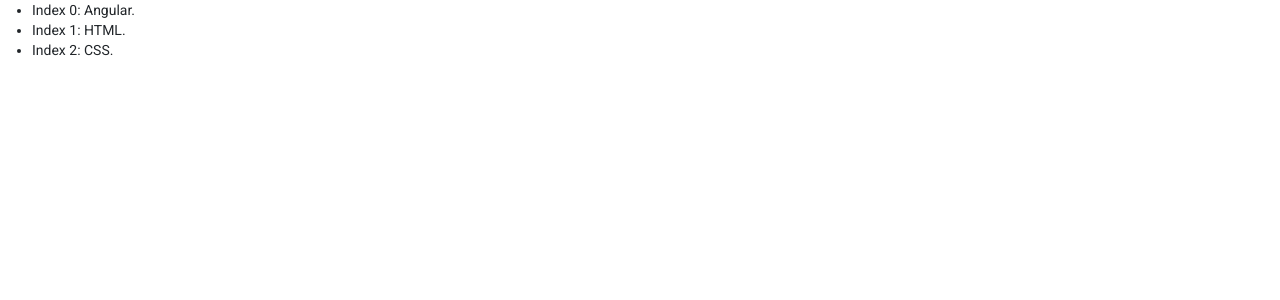
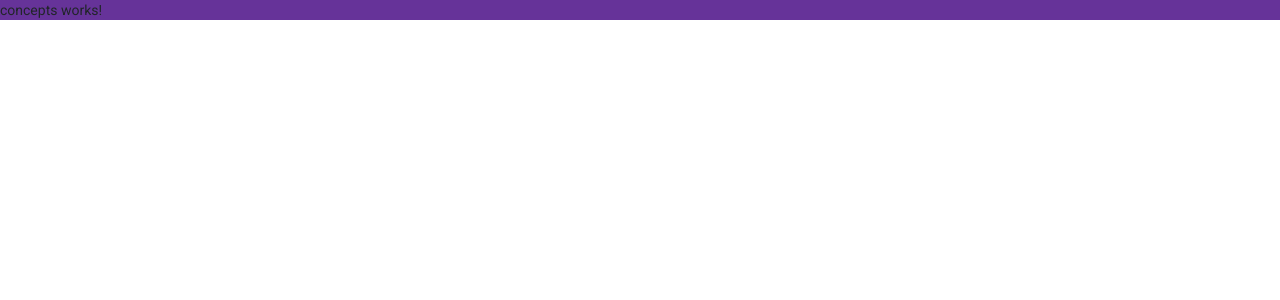
Before and after one commit to Volaxy/Course-YouTube-Loiane_Groner-Angular, an Angular app: page / in a window 1280 px wide. Shown: the top 300 px of the page. Built offline with nearby package versions, Linux system fonts and the light colour scheme.

Commit message:
ADD - ngClass

```diff
--- a/src/app/app.component.html
+++ b/src/app/app.component.html
@@ -1 +1 @@
-<app-directive-ngfor></app-directive-ngfor>
+<app-concepts></app-concepts>
--- a/src/app/app.module.ts
+++ b/src/app/app.module.ts
@@ -5,12 +5,12 @@
 import { BrowserAnimationsModule } from '@angular/platform-browser/animations';
 
 import { AppComponent } from './app.component';
-import { DirectiveNgforComponent } from './directive-ngfor/directive-ngfor.component';
+import { ConceptsComponent } from './concepts/concepts.component';
 
 @NgModule({
 	declarations: [
 		AppComponent,
-  DirectiveNgforComponent
+  ConceptsComponent
 	],
 	imports: [
 		BrowserModule,
--- /dev/null
+++ b/src/app/concepts/concepts.component.css
@@ -0,0 +1,3 @@
+.background {
+    background-color: rebeccapurple;
+}
--- /dev/null
+++ b/src/app/concepts/concepts.component.html
@@ -0,0 +1,5 @@
+<p
+    [ngClass]="{
+        'background': backgroundOn
+    }"
+    (click)="onClick()">concepts works!</p>
--- /dev/null
+++ b/src/app/concepts/concepts.component.ts
@@ -0,0 +1,18 @@
+import { Component } from '@angular/core';
+
+@Component({
+    selector: 'app-concepts',
+    templateUrl: './concepts.component.html',
+    styleUrls: ['./concepts.component.css']
+})
+export class ConceptsComponent {
+
+    backgroundOn: boolean = true;
+
+    constructor() { }
+
+    onClick() {
+        this.backgroundOn = !this.backgroundOn;
+    }
+
+}
--- a/src/app/directive-ngfor/directive-ngfor.component.html
+++ /dev/null
@@ -1,5 +0,0 @@
-<ul>
-    <li *ngFor="let course of courses, let i = index">
-        Index {{ i }}: {{ course }}.
-    </li>
-</ul>
--- a/src/app/directive-ngfor/directive-ngfor.component.ts
+++ /dev/null
@@ -1,14 +0,0 @@
-import { Component } from '@angular/core';
-
-@Component({
-    selector: 'app-directive-ngfor',
-    templateUrl: './directive-ngfor.component.html',
-    styleUrls: ['./directive-ngfor.component.css']
-})
-export class DirectiveNgforComponent {
-
-    courses: string[] = ["Angular", "HTML", "CSS"];
-
-    constructor() { }
-
-}
```
Also changed, not shown: src/app/directive-ngfor/directive-ngfor.component.css (deleted), 2 other files (tests, documents, lock files or other folders).
